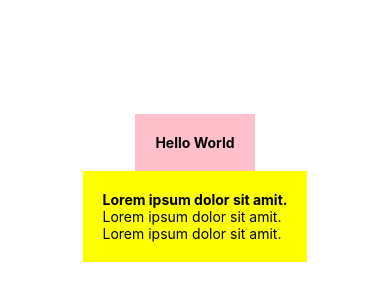
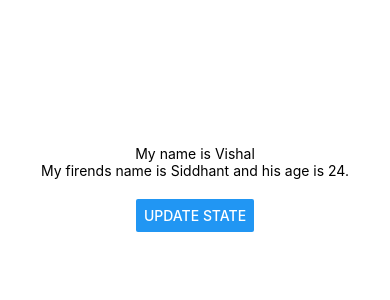
Before and after one commit to vishal-sengar-dtu/React-Native, a React Native app: screen / in a window 390 px wide. Shown: the part 234-534 px from the top of the page. Built offline with nearby package versions, Linux system fonts and the light colour scheme.

Commit message:
Using State

```diff
--- a/App.js
+++ b/App.js
@@ -1,17 +1,22 @@
 import { StatusBar } from 'expo-status-bar';
-import React from 'react';
-import { StyleSheet, Text, View } from 'react-native';
+import React, {useState} from 'react';
+import { StyleSheet, Text, View, Button } from 'react-native';
 
 export default function App() {
+  const [name, setName] = useState('Vishal');
+  const [friend, setFriend] = useState({ name: 'Siddhant', age: 24 });
+
+  const clickHandler = () => {
+    setName('Yogesh');
+    setFriend({ name: 'Utkarsh', age: 22 });
+  }
+
   return (
     <View style={styles.container}>
-      <View style={styles.header}>
-        <Text style={styles.boldText}>Hello World</Text>
-      </View>
-      <View style={styles.body}>
-        <Text style={styles.boldText}>Lorem ipsum dolor sit amit.</Text>
-        <Text>Lorem ipsum dolor sit amit.</Text>
-        <Text>Lorem ipsum dolor sit amit.</Text>
+      <Text>My name is {name}</Text>
+      <Text>My firends name is {friend.name} and his age is {friend.age}.</Text>
+      <View style={styles.buttonContainer}>
+        <Button title='Update State' onPress={clickHandler} />
       </View>
       <StatusBar style="auto" />
     </View>
@@ -25,16 +30,7 @@
     alignItems: 'center',
     justifyContent: 'center',
   },
-  header: {
-    backgroundColor: 'pink',
-    padding: 20,
-  },
-  boldText: {
-    fontWeight: 'bold',
-  },
-  body: {
-    backgroundColor: 'yellow',
-    padding: 20,
+  buttonContainer: {
+    marginTop: 20,
   }
-
 });
```
